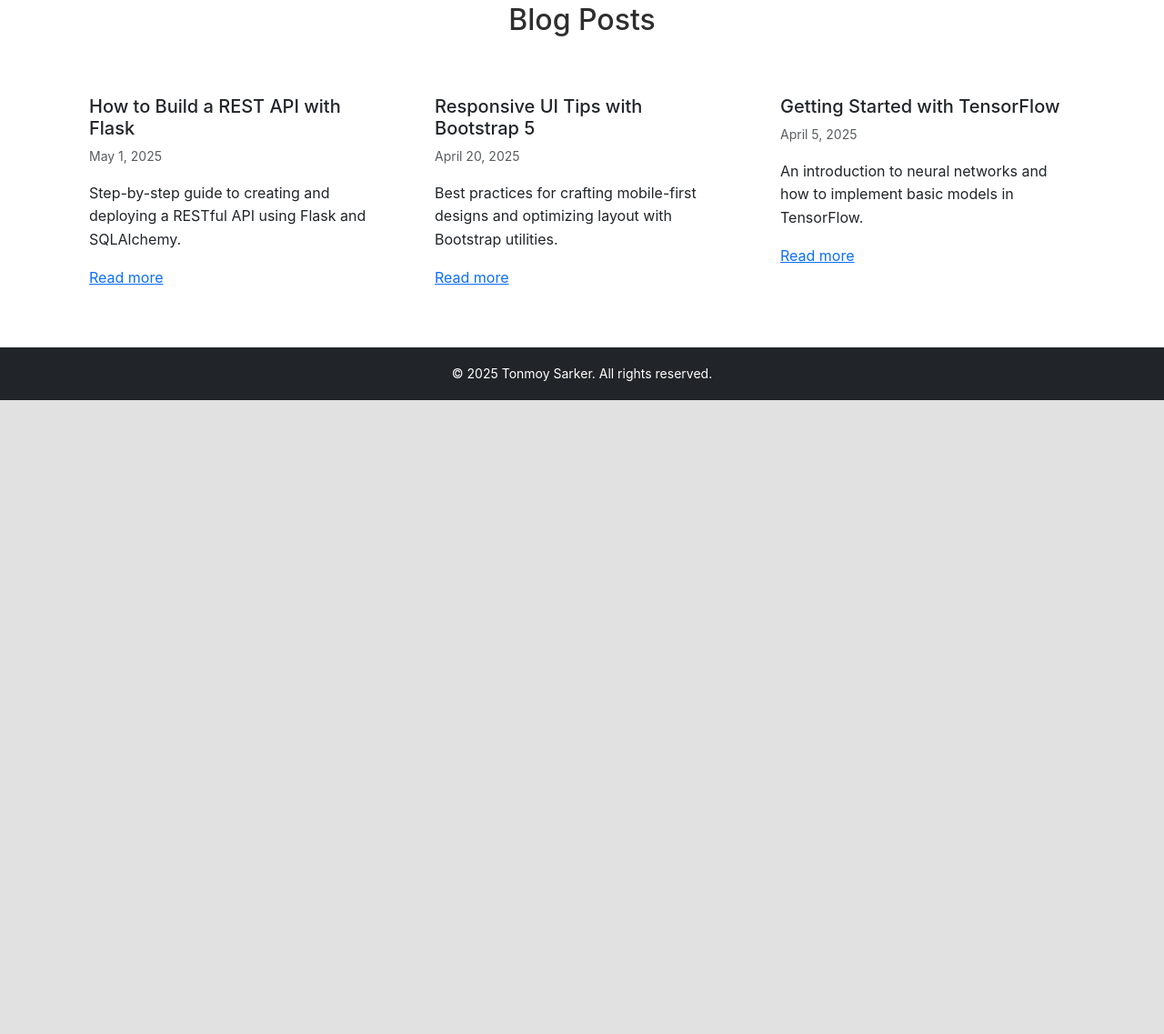
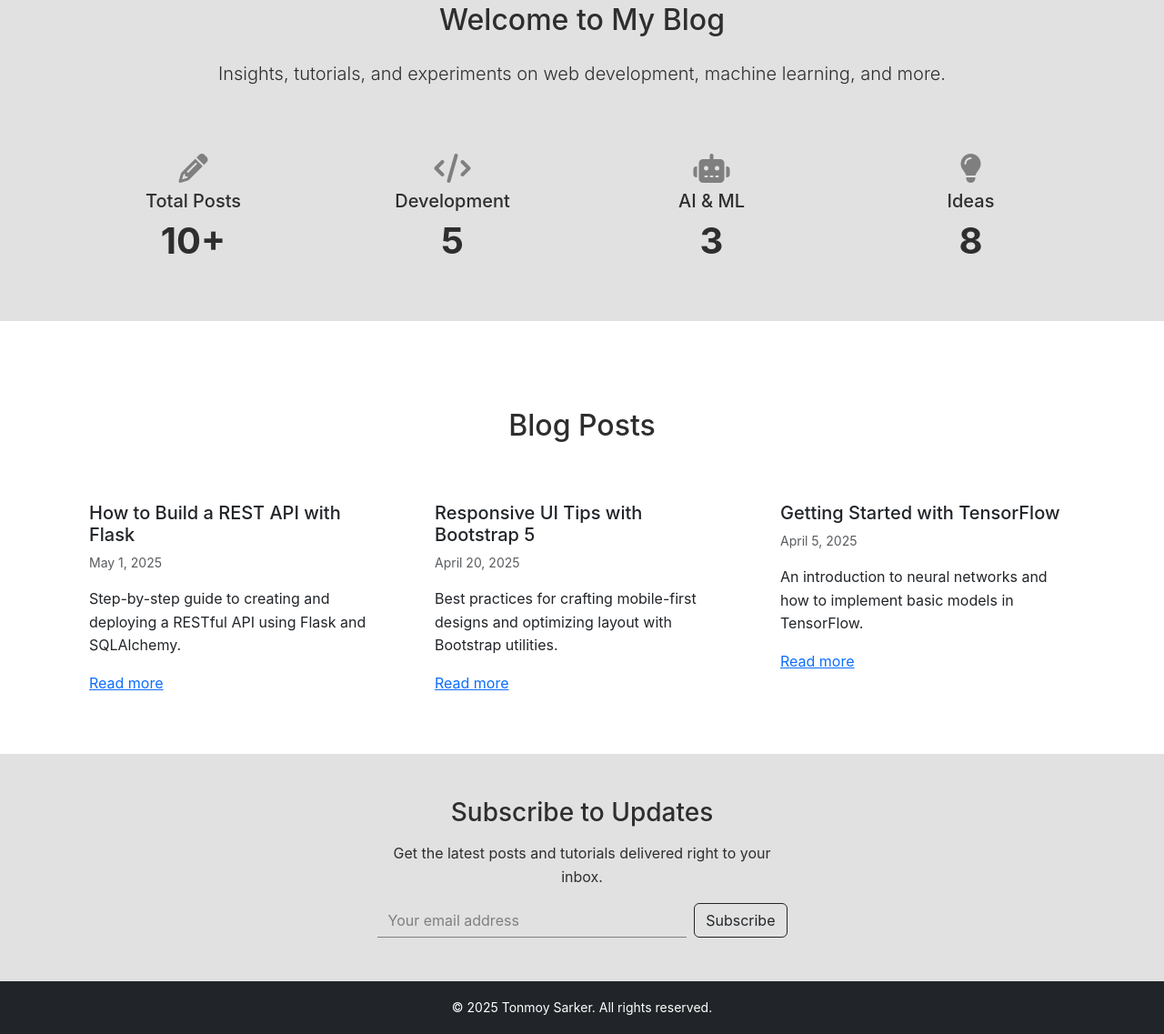
Before and after one commit to ts42a/ts42a.github.io, a plain HTML site: page blog.html in a window 1280 px wide. Shown: the part 93-1230 px from the top of the page at 91% size. Before the commit the page ends 800 px from the top, so only its background shows below. Drawn offline with nearby package versions, Linux system fonts and the light colour scheme.

Commit message:
updated blog

```diff
--- a/blog.html
+++ b/blog.html
@@ -34,6 +34,38 @@
       </div>
     </div>
   </nav>
+
+   <!-- Blog Overview Section -->
+  <section id="blog-overview" class="py-5 main-content">
+    <div class="container">
+      <h2 class="text-center mb-4 mt-5">Welcome to My Blog</h2>
+      <p class="lead text-center">Insights, tutorials, and experiments on web development, machine learning, and more.</p>
+      <div class="row mt-5 text-center gy-4">
+        <div class="col-md-3">
+          <i class="fas fa-pencil-alt fa-2x text-primary mb-2"></i>
+          <h5>Total Posts</h5>
+          <p class="display-6 fw-bold">10+</p>
+        </div>
+        <div class="col-md-3">
+          <i class="fas fa-code fa-2x text-primary mb-2"></i>
+          <h5>Development</h5>
+          <p class="display-6 fw-bold">5</p>
+        </div>
+        <div class="col-md-3">
+          <i class="fas fa-robot fa-2x text-primary mb-2"></i>
+          <h5>AI & ML</h5>
+          <p class="display-6 fw-bold">3</p>
+        </div>
+        <div class="col-md-3">
+          <i class="fas fa-lightbulb fa-2x text-primary mb-2"></i>
+          <h5>Ideas</h5>
+          <p class="display-6 fw-bold">8</p>
+        </div>
+      </div>
+    </div>
+  </section>
+
+
 
   <!-- Blog List -->
   <section id="blog-list" class="py-5 main-content bg-light">
@@ -78,6 +110,23 @@
     </div>
   </section>
 
+
+    <!-- Subscribe Section -->
+  <section id="subscribe" class="py-5">
+    <div class="container">
+      <div class="row justify-content-center">
+        <div class="col-md-5 text-center">
+          <h3 class="mb-3">Subscribe to Updates</h3>
+          <p>Get the latest posts and tutorials delivered right to your inbox.</p>
+          <form class="d-flex justify-content-center">
+            <input type="email" class="form-control me-2" placeholder="Your email address" required>
+            <button type="submit" class="btn btn-outline-dark">Subscribe</button>
+          </form>
+        </div>
+      </div>
+    </div>
+  </section>
+
   <!-- Footer -->
   <footer class="py-3 text-center bg-dark text-white">
     <div class="container">
@@ -86,5 +135,6 @@
   </footer>
 
   <script src="https://cdn.jsdelivr.net/npm/bootstrap@5.3.3/dist/js/bootstrap.bundle.min.js" crossorigin="anonymous"></script>
+  <script src="index.js"></script>
 </body>
 </html>
```
